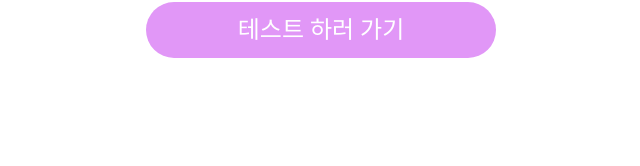
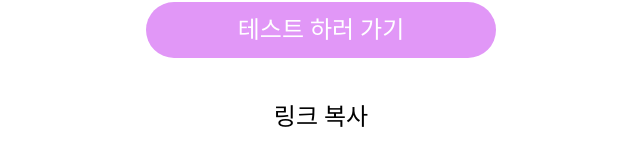
Before and after one commit to Abangpa1ace/PJT4-MBTI, a React (Vite) app: page / in a window 1280 px wide. Shown: the part 582-748 px from the top of the page, without its empty margins (319-959 px from the left). Built offline with nearby package versions, Linux system fonts and the light colour scheme; a web font is replaced by a local one; what recoil-persist would draw is missing.

Commit message:
링크복사 추가

```diff
--- a/package.json
+++ b/package.json
@@ -18,6 +18,7 @@
     "qs": "^6.10.3",
     "react": "^17.0.2",
     "react-dom": "^17.0.2",
+    "react-icons": "^4.3.1",
     "react-router": "^6.2.2",
     "react-router-config": "^5.1.1",
     "react-router-dom": "^6.2.2",
--- /dev/null
+++ b/src/utils/url.ts
@@ -0,0 +1,10 @@
+export const clip = (): void => {
+  let url = '';
+	const textarea = document.createElement("textarea");
+	document.body.appendChild(textarea);
+	url = window.document.location.href;
+	textarea.value = url;
+	textarea.select();
+	document.execCommand("copy");
+	document.body.removeChild(textarea);
+}
--- a/src/views/pages/HomePage.tsx
+++ b/src/views/pages/HomePage.tsx
@@ -1,6 +1,7 @@
 import React from 'react'
 import styled from 'styled-components';
 import s, { theme } from '@/styles';
+import { clip } from '@/utils/url';
 import BaseButton from '@/views/components/common/BaseButton';
 import useReactRouter from '@/hooks/useReactRouter';
 
@@ -20,6 +21,7 @@ const HomePage: React.FC = () => {
           </h3>
         </div>
         <BaseButton onClick={() => navigate('/test?phase=a')} color="purple" className="button">테스트 하러 가기</BaseButton>
+        <button onClick={() => clip()}>링크 복사</button>
       </section>
     </ScHomePage>
   )
```
Also changed, not shown: 1 other file (tests, documents, lock files or other folders).
